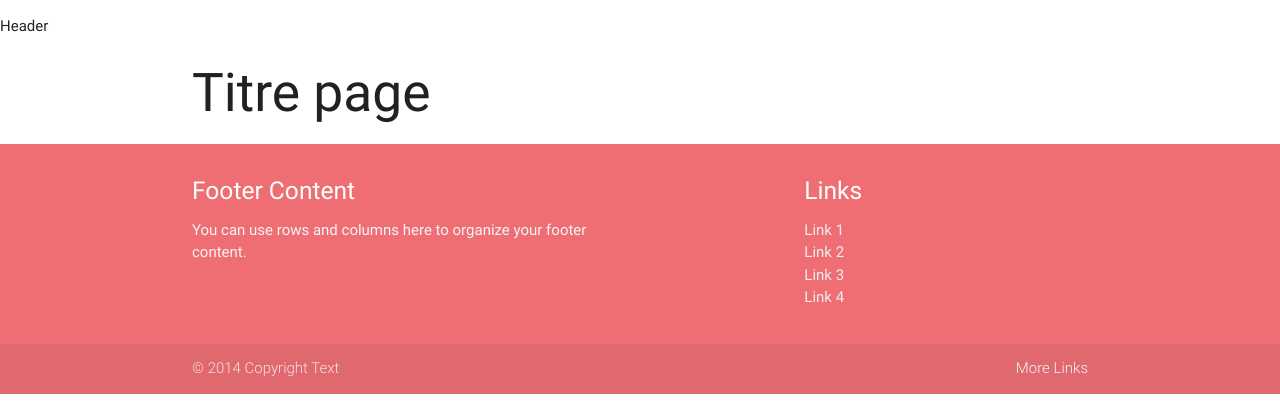
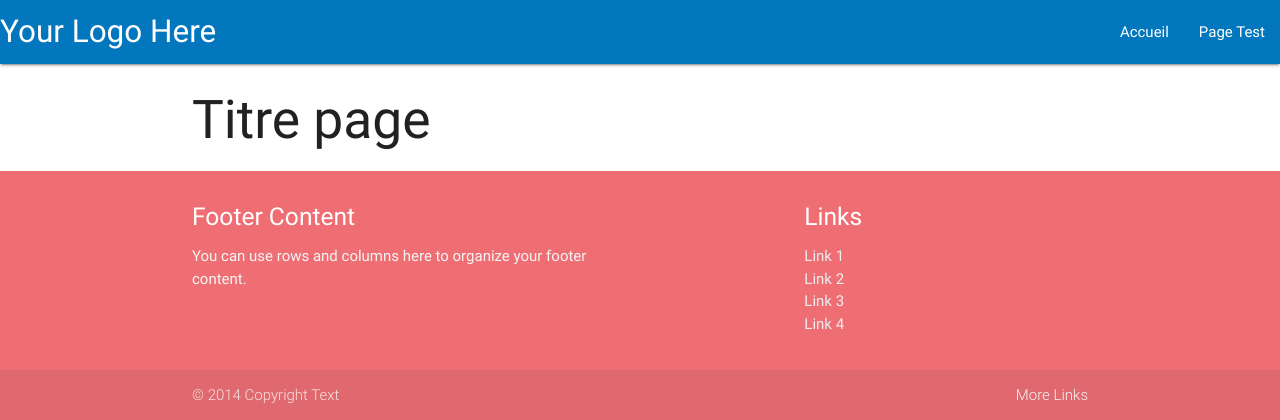
Before and after one commit to Xydhroz/CMS, a PHP site: page / in a window 1280 px wide. Shown: the top 420 px of the page. Run offline with PHP 8.4, Linux system fonts and the light colour scheme; style sheets or scripts are compiled from the project's sources.

Commit message:
Initialisation du projet

```diff
--- a/index.php
+++ b/index.php
@@ -14,13 +14,13 @@
         $_GET['view'] = 'accueil';
     }
     if(!isset($_GET['page'])){
-        $_GET['page'] = 'index.php';
+        $_GET['page'] = 'index';
     }
 
     require $host.'settings/database-connect.php';
     require $host.'templates/header.php';
 
-    if(!include $host.'view/'.$_GET['view'].'/'.$_GET['page']){
+    if(!include $host.'view/'.$_GET['view'].'/'.$_GET['page'].'.php'){
        include $host.'templates/404.php';
     }
 
--- a/templates/404.php
+++ b/templates/404.php
@@ -2,6 +2,7 @@
     <div class="row">
         <div class="col s12">
             <h1>404 NOT FOUND ! </h1>
+            <h3>La page <?=$_GET['view']?>/<?=$_GET['page']?> n'existe pas</h3>
         </div>
     </div>
 </div>
--- a/templates/header.php
+++ b/templates/header.php
@@ -6,10 +6,20 @@
         <title>CMS (name comming soon)</title>
 
         <link type="text/css" rel="stylesheet" href="<?=$hostName?>assets/css/materialize.min.css"  media="screen,projection"/>
+        <link type="text/css" rel="stylesheet" href="<?=$hostName?>assets/css/style.min.css"  media="screen,projection"/>
 
         <meta name="viewport" content="width=device-width, user-scalable=no, initial-scale=1.0, maximum-scale=1.0, minimum-scale=1.0">
     </head>
     <body>
-    <p>Header</p>
+    <nav>
+        <div class="nav-wrapper light-blue darken-3">
+            <a href="<?=$hostName?>" class="brand-logo">Your Logo Here</a>
+            <ul id="nav-mobile" class="right hide-on-med-and-down">
+                <li><a href="<?=$hostName?>accueil/">Accueil</a></li>
+                <li><a href="<?=$hostName?>accueil/test">Page Test</a></li>
+            </ul>
+        </div>
+    </nav>
+
 
     <div id="main">
--- /dev/null
+++ b/view/accueil/test.php
@@ -0,0 +1 @@
+<h5>Test</h5>
```
Also changed, not shown: .htaccess (added), README.md, assets/css/style.scss (added).
